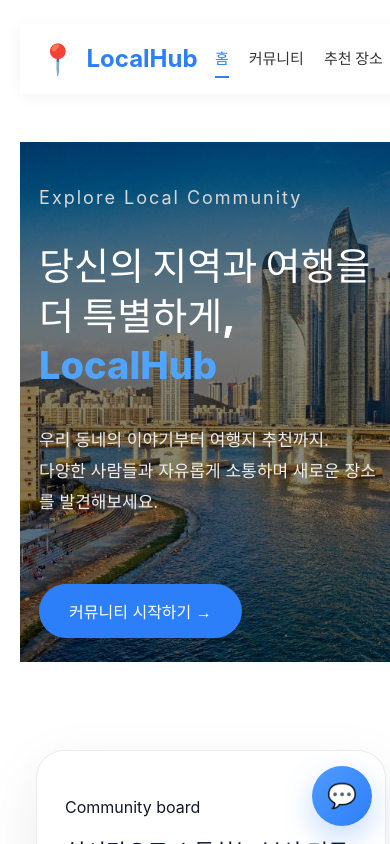
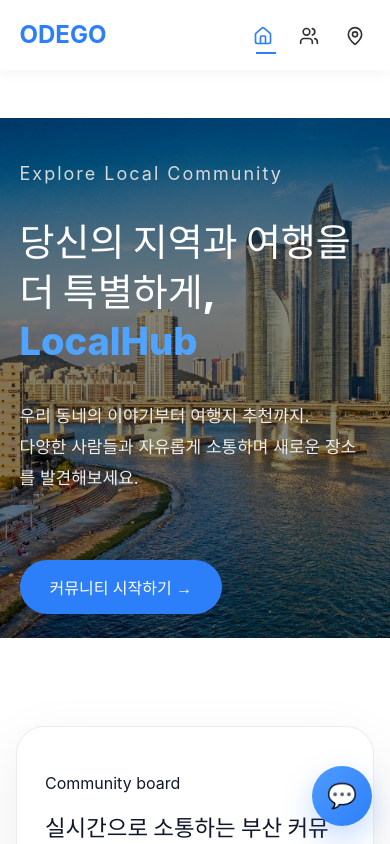
Before and after one commit to Purenight34/ODEGO-netlify, a Vue app: page / in a window 390 px wide. Shown: the top 844 px of the page. Built offline with nearby package versions, Linux system fonts and the light colour scheme.

Commit message:
아이콘 추가 및 로고 이름 변경

```diff
--- a/package.json
+++ b/package.json
@@ -10,6 +10,7 @@
   },
   "dependencies": {
     "leaflet": "^1.9.4",
+    "lucide-vue-next": "^1.0.0",
     "vue": "^3.5.13"
   },
   "devDependencies": {
--- a/src/App.vue
+++ b/src/App.vue
@@ -22,7 +22,7 @@ import Chatbot from './components/chatbot/Chatbot.vue'
   background: #ffffff;
   display: grid;
   gap: 3rem;
-  padding: 1.5rem 1.25rem 3rem;
+
 }
 
 html,
--- a/src/components/layout/Header.vue
+++ b/src/components/layout/Header.vue
@@ -2,8 +2,7 @@
   <header class="header">
     <div class="container">
           <a href="#home" class="logo">
-        <span class="logo-icon">📍</span>
-        <span class="logo-text">LocalHub</span>
+            <span class="logo-text">ODEGO</span>
           </a>
 
           <nav class="nav">
@@ -15,7 +14,8 @@
               :class="{ active: activeSection === item.id }"
               @click="activeSection = item.id"
             >
-          {{ item.label }}
+              <component :is="item.icon" class="nav-icon" size="20" />
+              <span class="nav-label">{{ item.label }}</span>
             </a>
           </nav>
     </div>
@@ -24,11 +24,12 @@
 
 <script setup>
 import { onBeforeUnmount, onMounted, ref } from 'vue'
+import { Home, Users, MapPin } from 'lucide-vue-next'
 
 const navItems = [
-  { id: 'home', label: '홈' },
-  { id: 'community', label: '커뮤니티' },
-  { id: 'place', label: '추천 장소' },
+  { id: 'home', label: '홈', icon: Home },
+  { id: 'community', label: '커뮤니티', icon: Users },
+  { id: 'place', label: '추천 장소', icon: MapPin },
 ]
 
 const activeSection = ref('home')
@@ -107,7 +108,11 @@ onBeforeUnmount(() => {
 
 .logo-icon{
 
-    font-size:30px;
+  display:inline-flex;
+  align-items:center;
+  justify-content:center;
+  width:30px;
+  height:30px;
 
 }
 
@@ -127,6 +132,16 @@ onBeforeUnmount(() => {
 
     gap:50px;
 
+}
+
+.nav-icon{
+  display:none;
+  vertical-align:middle;
+  margin-right:6px;
+}
+
+.nav-label{
+  display:inline;
 }
 
 .nav-item{
@@ -224,6 +239,25 @@ onBeforeUnmount(() => {
 
 }
 
+/* Center the underline under the icon when labels are hidden */
+.nav-item::after{
+  left:50%;
+  transform:translateX(-50%);
+  width:0;
+}
+
+.nav-item:hover::after{
+  width:20px;
+}
+
+.nav-item.active::after{
+  width:20px;
+}
+
+/* Show icons instead of text on small screens */
+.nav-label{ display:none; }
+.nav-icon{ display:inline-block; }
+
 }
 
 </style>
```
Also changed, not shown: 1 other file (tests, documents, lock files or other folders). Lines whose indentation alone changed are shown as unchanged.
